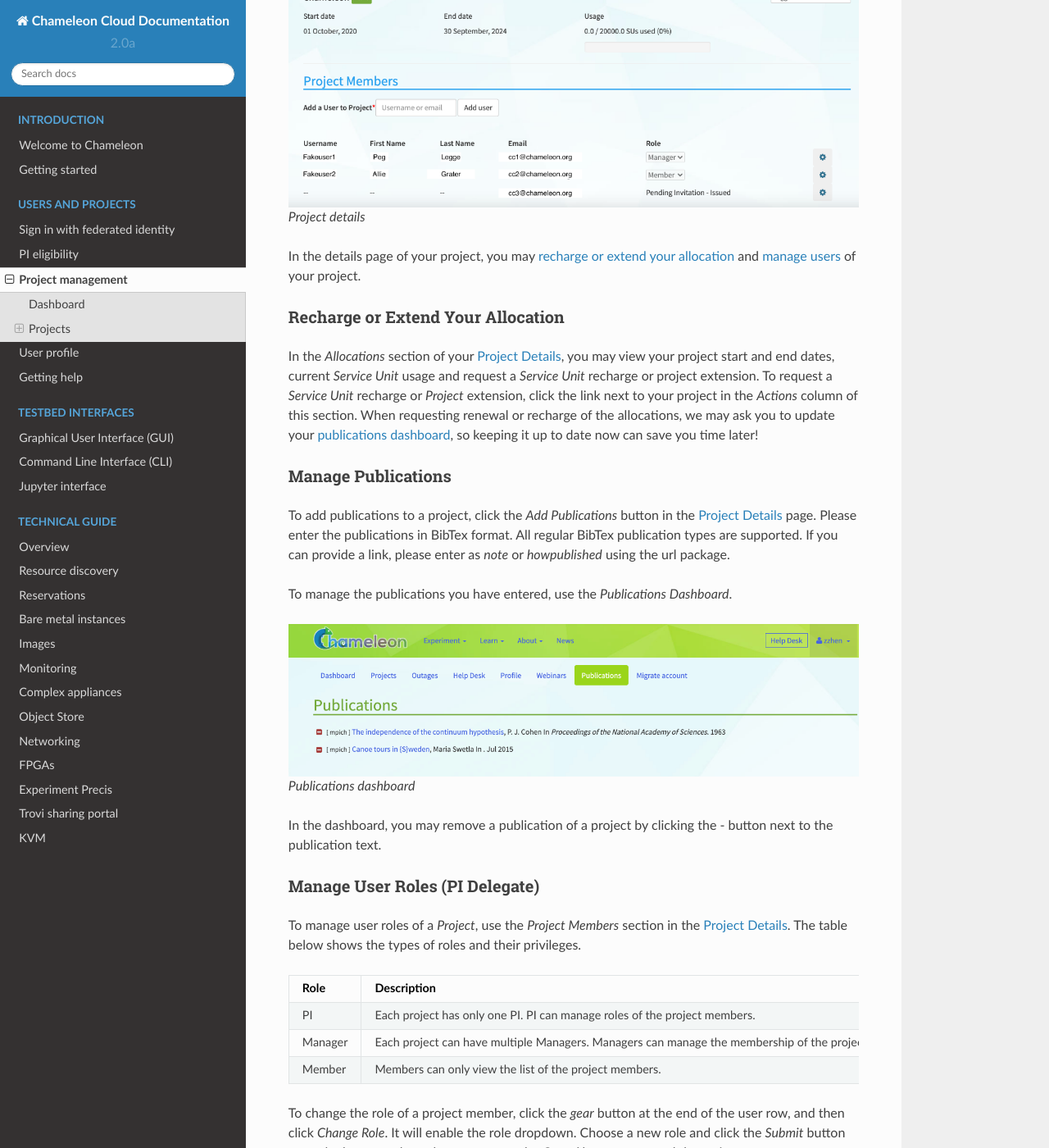
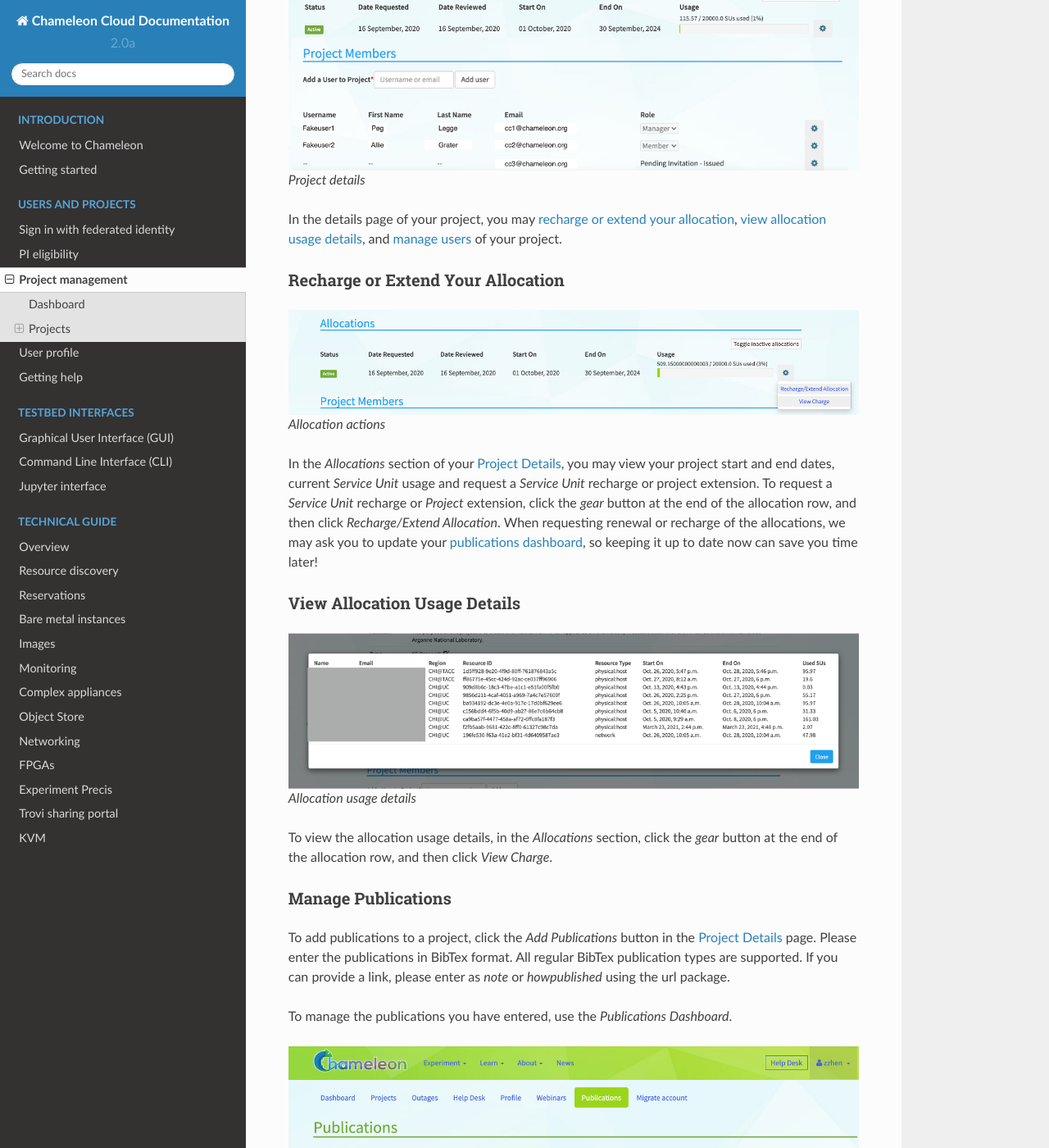
Before and after one commit to ChameleonCloud/docs, a Sphinx documentation site: the page built from source/user/project.rst, in a window 1280 px wide and 1400 px high, scrolled down 3033 px. Shown: the whole window at 82% size. Built offline with Sphinx 7.4.7 and the Read the Docs theme 2.0.0, drawn with Linux system fonts in a browser that asks for light colours.

Commit message:
[project management] update recharge/extend allocation and add view allocation usage details

```diff
--- a/source/user/project.rst
+++ b/source/user/project.rst
@@ -93,21 +93,42 @@ Clicking on a project from either the :ref:`dashboard-page` main page or the
   Project details
 
 In the details page of your project, you may :ref:`recharge or extend your
-allocation <recharge-extend-allocation>` and :ref:`manage users <manage-users>`
-of your project.
+allocation <recharge-extend-allocation>`, :ref:`view allocation usage details <view-charge>`,
+and :ref:`manage users <manage-users>` of your project.
 
 .. _recharge-extend-allocation:
 
 Recharge or Extend Your Allocation
 ----------------------------------
 
+.. figure:: project/allocationactions.png
+  :alt: Allocation Actions
+
+  Allocation actions
+
 In the *Allocations* section of your :ref:`project-details`, you may view your
-project start and end dates, current *Service Unit* usage and request a *Service
-Unit* recharge or project extension. To request a *Service Unit* recharge or
-*Project* extension, click the link next to your project in the *Actions* column
-of this section. When requesting renewal or recharge of the allocations, we may
+project start and end dates, current *Service Unit* usage and request a
+*Service Unit* recharge or project extension. To request a *Service Unit* recharge or
+*Project* extension, click the *gear* button at the end of the
+allocation row, and then click *Recharge/Extend Allocation*.
+When requesting renewal or recharge of the allocations, we may
 ask you to update your :ref:`publications dashboard <manage-publications>`, so
 keeping it up to date now can save you time later!
+
+.. _view-charge:
+
+View Allocation Usage Details
+------------------------------
+
+.. figure:: project/allocationusagedetails.png
+  :alt: Allocation Usage Details
+
+  Allocation usage details
+
+To view the allocation usage details, in the *Allocations* section,
+click the *gear* button at the end of the
+allocation row, and then click *View Charge*.
+
 
 .. _manage-publications:
 
```
Also changed, not shown: source/user/project/allocationactions.png (added), source/user/project/allocationusagedetails.png (added), source/user/project/projectdetails.png.
